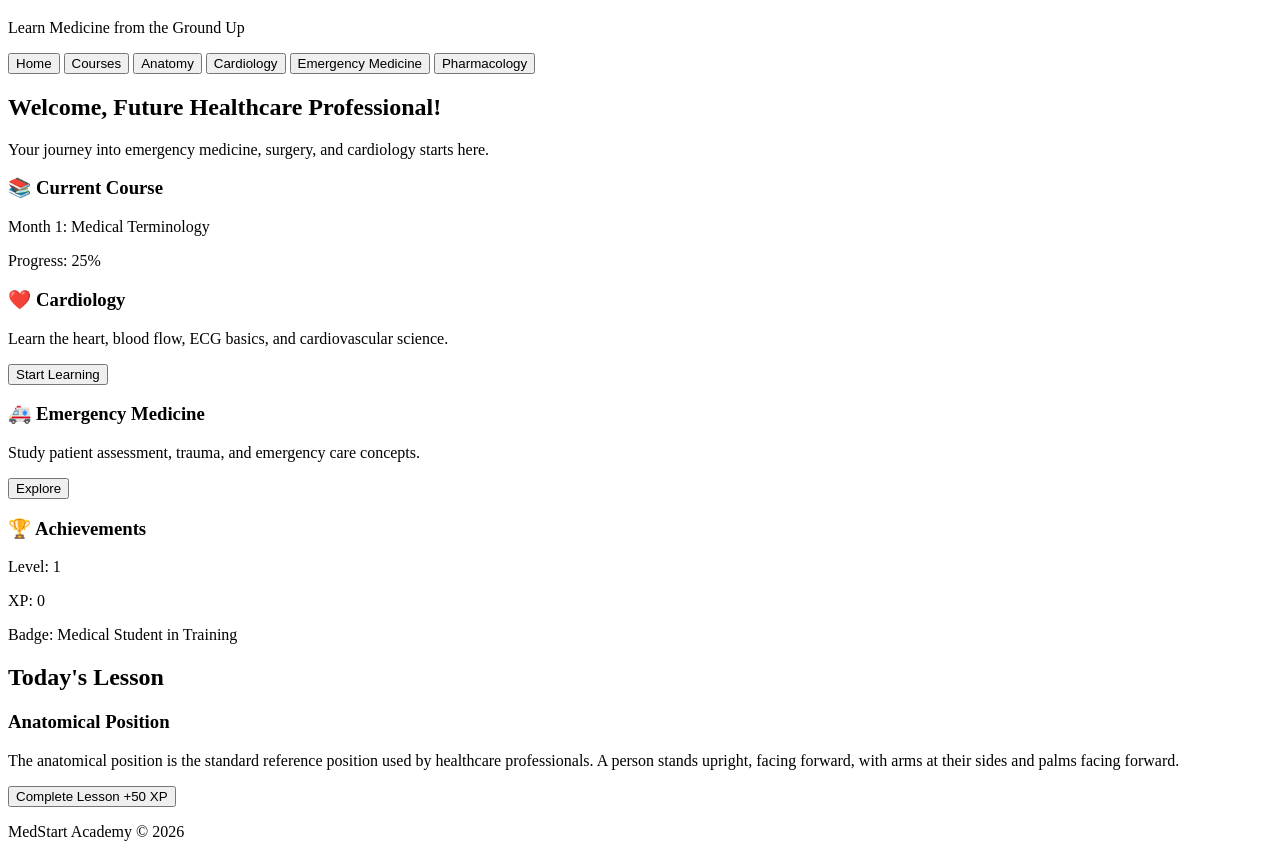
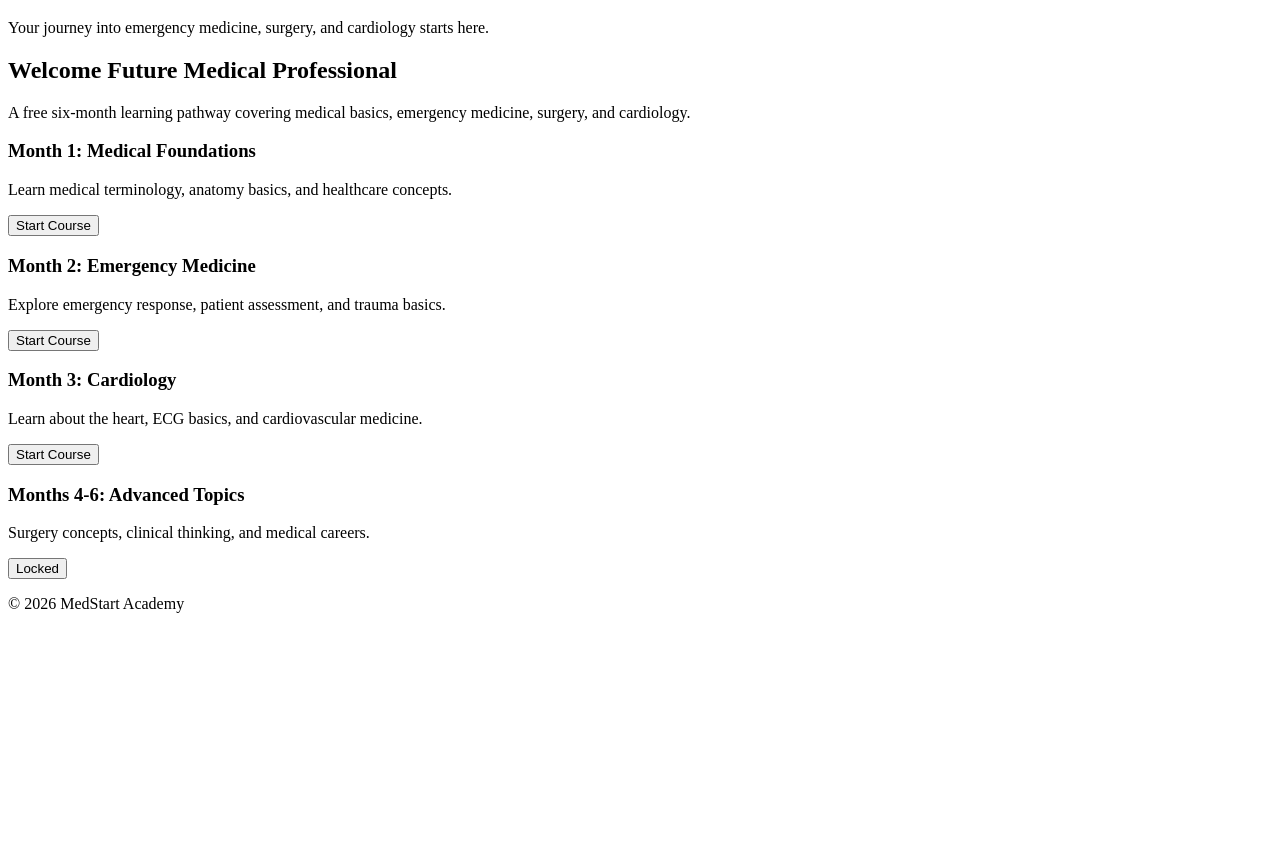
Before and after one commit to bessettemily2-afk/MedStart-Acadamy, a plain HTML site: page index.html in a window 1280 px wide. Shown: the part 62-919 px from the top of the page. After the commit the page ends 800 px from the top, so only its background shows below. Drawn offline with Linux system fonts and the light colour scheme.

Commit message:
Revise content and structure in index.html

```diff
--- a/index.html
+++ b/index.html
@@ -11,86 +11,64 @@
 
 <header>
 <h1>🩺 MedStart Academy</h1>
-<p>Learn Medicine from the Ground Up</p>
+<p>Your journey into emergency medicine, surgery, and cardiology starts here.</p>
 </header>
-
-<nav>
-<button>Home</button>
-<button>Courses</button>
-<button>Anatomy</button>
-<button>Cardiology</button>
-<button>Emergency Medicine</button>
-<button>Pharmacology</button>
-</nav>
 
 <main>
 
 <section class="welcome">
-<h2>Welcome, Future Healthcare Professional!</h2>
+<h2>Welcome Future Medical Professional</h2>
 <p>
-Your journey into emergency medicine, surgery, and cardiology starts here.
+A free six-month learning pathway covering medical basics,
+emergency medicine, surgery, and cardiology.
 </p>
 </section>
 
 
-<section class="dashboard">
-
-<div class="card">
-<h3>📚 Current Course</h3>
-<p>Month 1: Medical Terminology</p>
-<div class="progress">
-<div class="bar"></div>
-</div>
-<p>Progress: 25%</p>
-</div>
-
-
-<div class="card">
-<h3>❤️ Cardiology</h3>
-<p>Learn the heart, blood flow, ECG basics, and cardiovascular science.</p>
-<button>Start Learning</button>
-</div>
-
-
-<div class="card">
-<h3>🚑 Emergency Medicine</h3>
-<p>Study patient assessment, trauma, and emergency care concepts.</p>
-<button>Explore</button>
-</div>
-
-
-<div class="card">
-<h3>🏆 Achievements</h3>
-<p>Level: 1</p>
-<p>XP: 0</p>
-<p>Badge: Medical Student in Training</p>
-</div>
-
+<section class="course-card">
+<h3>Month 1: Medical Foundations</h3>
+<p>Learn medical terminology, anatomy basics, and healthcare concepts.</p>
+<button onclick="startCourse('Medical Foundations')">
+Start Course
+</button>
 </section>
 
 
-<section class="lesson">
-<h2>Today's Lesson</h2>
+<section class="course-card">
+<h3>Month 2: Emergency Medicine</h3>
+<p>Explore emergency response, patient assessment, and trauma basics.</p>
+<button onclick="startCourse('Emergency Medicine')">
+Start Course
+</button>
+</section>
 
-<h3>Anatomical Position</h3>
 
-<p>
-The anatomical position is the standard reference position used by healthcare
-professionals. A person stands upright, facing forward, with arms at their
-sides and palms facing forward.
-</p>
+<section class="course-card">
+<h3>Month 3: Cardiology</h3>
+<p>Learn about the heart, ECG basics, and cardiovascular medicine.</p>
+<button onclick="startCourse('Cardiology')">
+Start Course
+</button>
+</section>
 
-<button>Complete Lesson +50 XP</button>
 
+<section class="course-card">
+<h3>Months 4-6: Advanced Topics</h3>
+<p>Surgery concepts, clinical thinking, and medical careers.</p>
+<button onclick="locked()">
+Locked
+</button>
 </section>
+
 
 </main>
 
-
 <footer>
-<p>MedStart Academy © 2026</p>
+<p>© 2026 MedStart Academy</p>
 </footer>
 
+
 <script src="script.js"></script>
+
 </body>
 </html>
```
